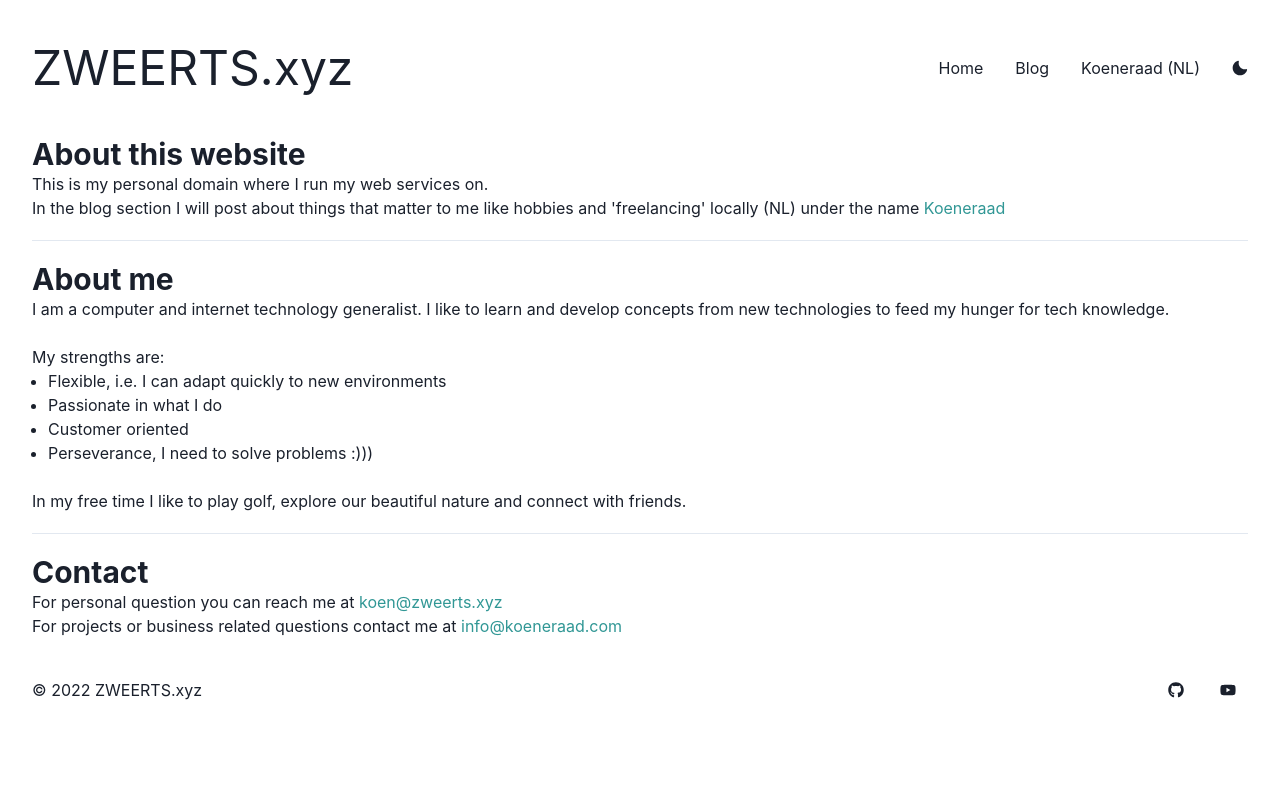
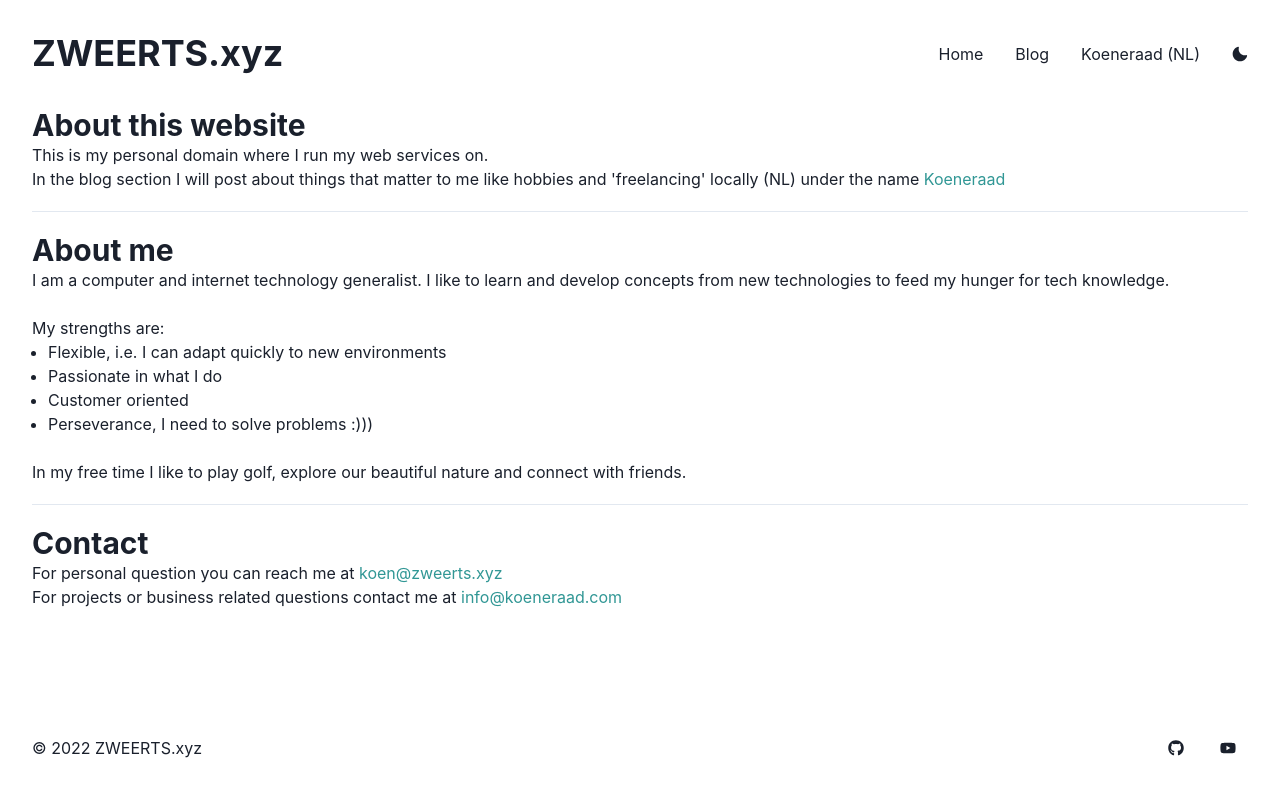
Before and after one commit to kanovic/zweerts.xyz, a Next.js app: page / in a window 1280 px wide. Shown: the top 796 px of the page. Built offline with nearby package versions, Linux system fonts and the light colour scheme.

Commit message:
heading component for logo and flex grow for main in body

```diff
--- a/components/layout.jsx
+++ b/components/layout.jsx
@@ -1,17 +1,21 @@
 import Head from 'next/head';
 import Footer from './footer';
 import NavBar from './header';
-import { Flex } from '@chakra-ui/react';
+import { Flex, Box } from '@chakra-ui/react';
 
 export default function Layout({ children, title }) {
   return (
-    <Flex direction={'column'} height={'100vh'}>
+    <>
       <Head>
         <title>{title} | ZWEERTS.xyz</title>
       </Head>
-      <NavBar />
-      <main>{children}</main>
-      <Footer />
-    </Flex>
+      <Flex direction={'column'} height={'100vh'}>
+        <NavBar />
+        <Box as={'main'} flexGrow={'1'}>
+          {children}
+        </Box>
+        <Footer />
+      </Flex>
+    </>
   );
 }
--- a/components/logo.jsx
+++ b/components/logo.jsx
@@ -1,11 +1,11 @@
 import React from 'react';
-import { Box, Text, useColorMode } from '@chakra-ui/react';
+import { Box, Heading, useColorMode } from '@chakra-ui/react';
 
 export default function Logo(props) {
   const { colorMode } = useColorMode();
   return (
     <Box {...props}>
-      <Text fontSize="5xl">ZWEERTS.xyz</Text>
+      <Heading size={'xl'}>ZWEERTS.xyz</Heading>
     </Box>
   );
 }
```
